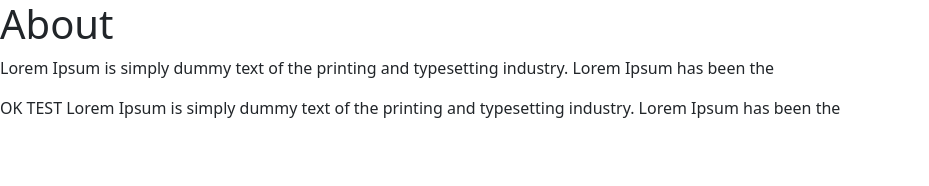
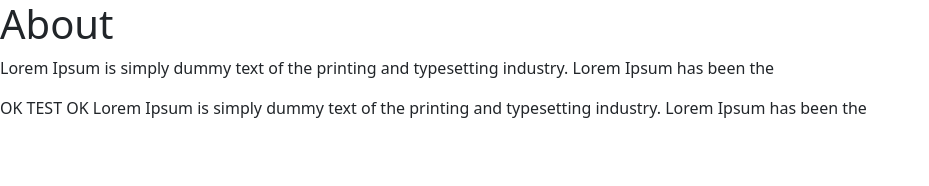
Before and after one commit to mountaineer09/Test, a Next.js app: page /about in a window 1280 px wide. Shown: the top 186 px of the page, without its empty margins (0-929 px from the left). Built offline with nearby package versions, Linux system fonts and the light colour scheme; a web font is replaced by a local one.

Commit message:
monday 2

```diff
--- a/pages/about.tsx
+++ b/pages/about.tsx
@@ -3,7 +3,7 @@
      <div>
         <h1>About</h1>
         <p>Lorem Ipsum is simply dummy text of the printing and typesetting industry. Lorem Ipsum has been the </p>
-        <p>OK TEST Lorem Ipsum is simply dummy text of the printing and typesetting industry. Lorem Ipsum has been the </p>
+        <p>OK TEST OK Lorem Ipsum is simply dummy text of the printing and typesetting industry. Lorem Ipsum has been the </p>
      </div>
     );
 }
```
